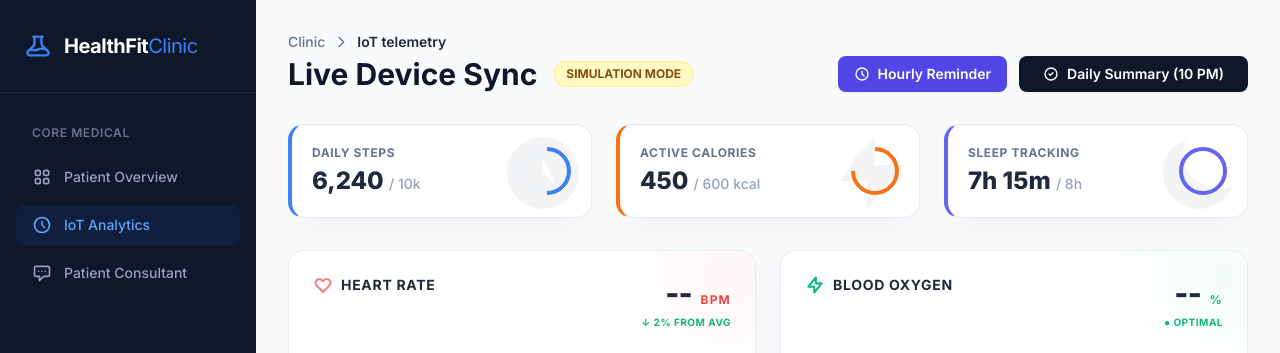
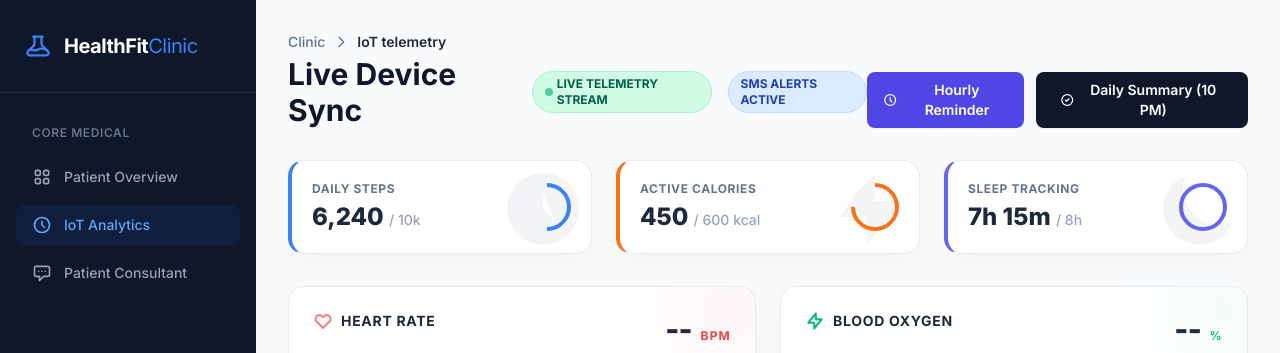
Before and after one commit to munish2580/HealthFit-AI, a Flask app: template templates/daily_track.html in a window 1280 px wide. Shown: the top 353 px of the page. Run offline with Flask 3, Linux system fonts and the light colour scheme; the template is opened without the code that fills it, so the values that code supplies are empty; some libraries are stand-ins or nearby versions.

Commit message:
Set IoT Analytics to Live Telemetry Stream mode

```diff
--- a/templates/daily_track.html
+++ b/templates/daily_track.html
@@ -63,12 +63,8 @@
                 </nav>
                 <h2 class="text-3xl font-bold text-slate-900 flex items-center gap-4">
                     Live Device Sync
-                    {% if live_connected %}
-                        <span class="px-3 py-1 bg-green-100 text-green-800 text-xs font-bold rounded-full border border-green-200 uppercase flex items-center gap-1"><span class="w-2 h-2 rounded-full bg-green-500 animate-pulse"></span> Noise Watch Live</span>
-                        <span class="px-3 py-1 bg-blue-100 text-blue-800 text-xs font-bold rounded-full border border-blue-200 uppercase">SMS Alerts ON</span>
-                    {% else %}
-                        <span class="px-3 py-1 bg-yellow-100 text-yellow-800 text-xs font-bold rounded-full border border-yellow-200 uppercase">Simulation Mode</span>
-                    {% endif %}
+                    <span class="px-3 py-1 bg-emerald-100 text-emerald-800 text-xs font-bold rounded-full border border-emerald-200 uppercase flex items-center gap-1"><span class="w-2 h-2 rounded-full bg-emerald-500 animate-pulse"></span> Live Telemetry Stream</span>
+                    <span class="px-3 py-1 bg-blue-100 text-blue-800 text-xs font-bold rounded-full border border-blue-200 uppercase">SMS Alerts Active</span>
                 </h2>
             </div>
 
```
